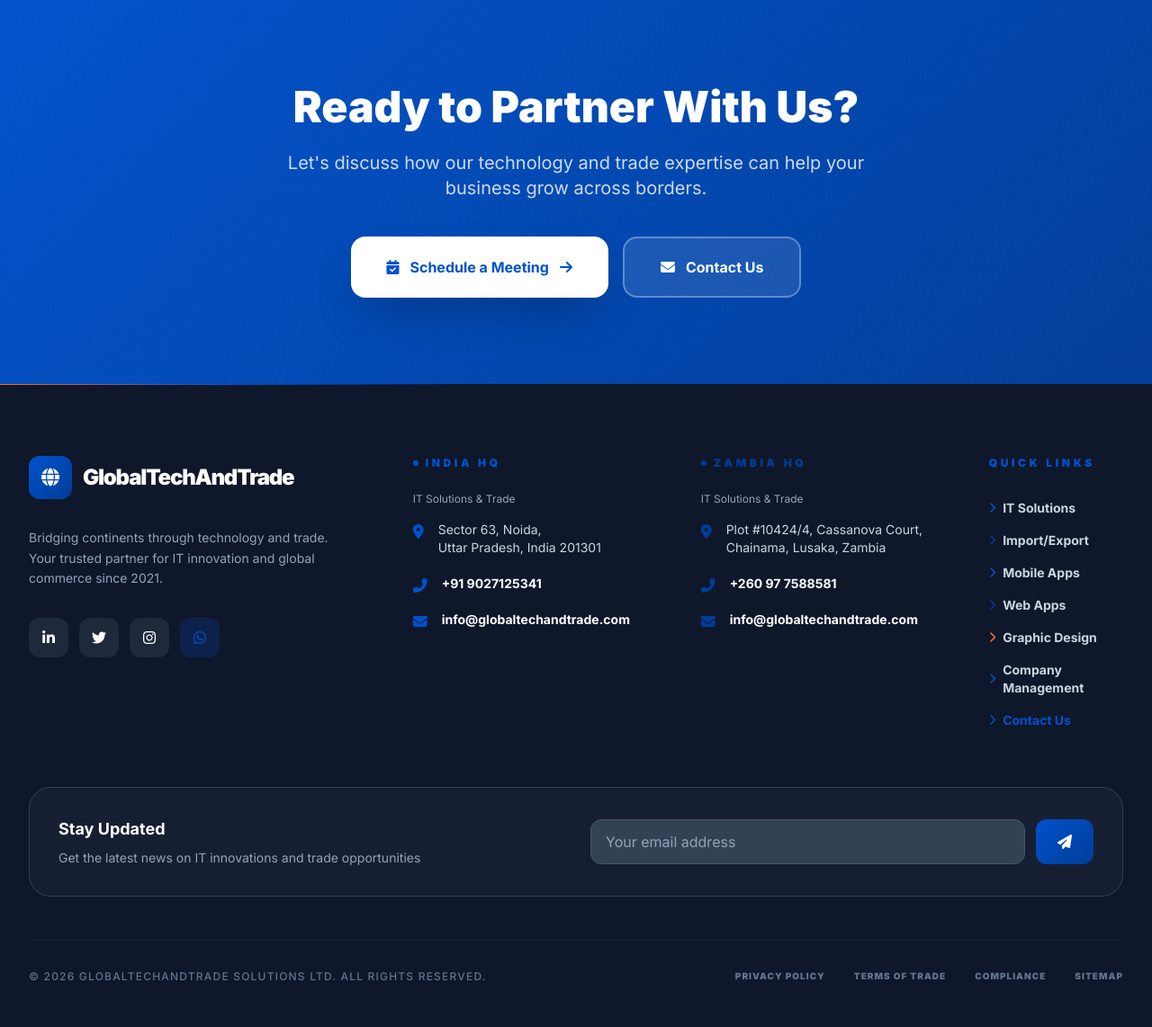
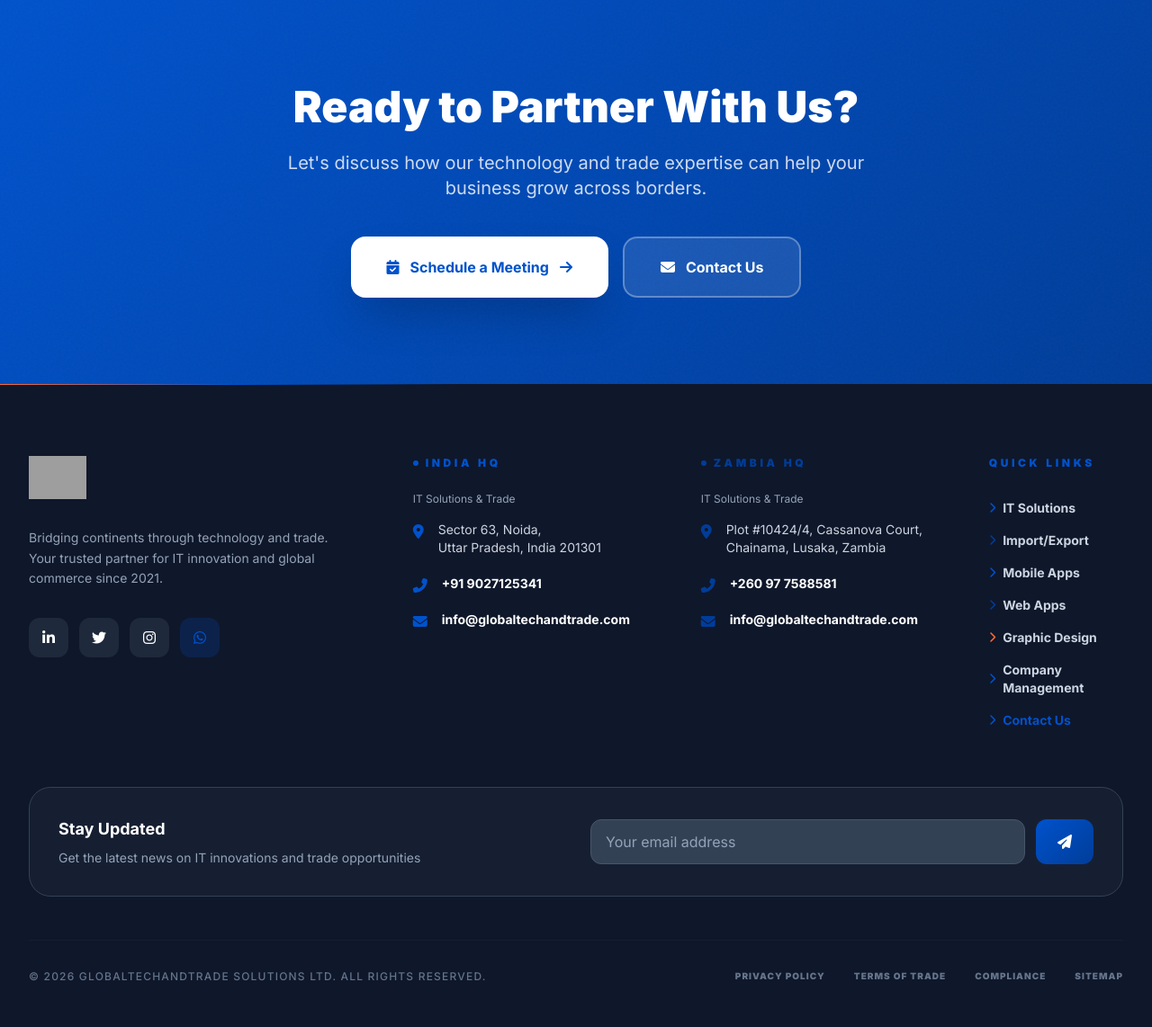
Before and after one commit to Ash-Yad/GlobalTechAndTrade, a Flask app: page /about in a window 1280 px wide. Shown: the part 3909-5051 px from the top of the page at 90% size. Run offline with Flask 3, Linux system fonts and the light colour scheme; grey boxes are pictures that could not be loaded.

Commit message:
Update logo with icon and text

```diff
--- a/templates/header_menu.html
+++ b/templates/header_menu.html
@@ -314,14 +314,12 @@
             <div class="flex items-center justify-between h-20">
 
                 <!-- Logo -->
-                <div class="flex items-center gap-3">
-                    <div class="w-11 h-11 rounded-2xl gradient-bg flex items-center justify-center shadow-xl">
-                        <i class="fas fa-globe text-white text-lg"></i>
-                    </div>
-                    <a href="/" class="text-xl font-black tracking-tighter text-slate-900">
-                        GLOBAL<span class="text-primary italic">TECH</span><span class="text-secondary">ANDTRADE</span>
-                    </a>
-                </div>
+                <a href="/" class="flex items-center gap-2 flex-shrink-0">
+                    <img src="{{ url_for('static', filename='images/logo-icon.png') }}" alt="GlobalTechAndTrade" class="h-10 w-10 object-contain">
+                    <span class="text-lg md:text-xl font-black tracking-tight text-slate-900">
+                        GLOBAL<span class="text-primary italic">TECH</span><span class="text-slate-700">ANDTRADE</span>
+                    </span>
+                </a>
 
                 <!-- Desktop Menu - Clean navigation with no duplicate buttons -->
                 <div class="hidden md:flex items-center gap-1">
@@ -596,10 +594,7 @@
                 <!-- Company Info -->
                 <div class="lg:col-span-4">
                     <div class="flex items-center gap-3 mb-8">
-                        <div class="w-12 h-12 rounded-xl gradient-bg flex items-center justify-center">
-                            <i class="fas fa-globe text-white text-xl"></i>
-                        </div>
-                        <span class="text-2xl font-black text-white tracking-tighter">GlobalTechAndTrade</span>
+                        <img src="{{ url_for('static', filename='images/logo.png') }}" alt="GlobalTechAndTrade" class="h-12 w-auto brightness-0 invert">
                     </div>
                     <p class="text-slate-400 text-sm leading-relaxed mb-8 max-w-sm">
                         Bridging continents through technology and trade. Your trusted partner for IT innovation and global commerce since 2021.
```
Also changed, not shown: static/images/logo-icon.png (added), 1 other file.
